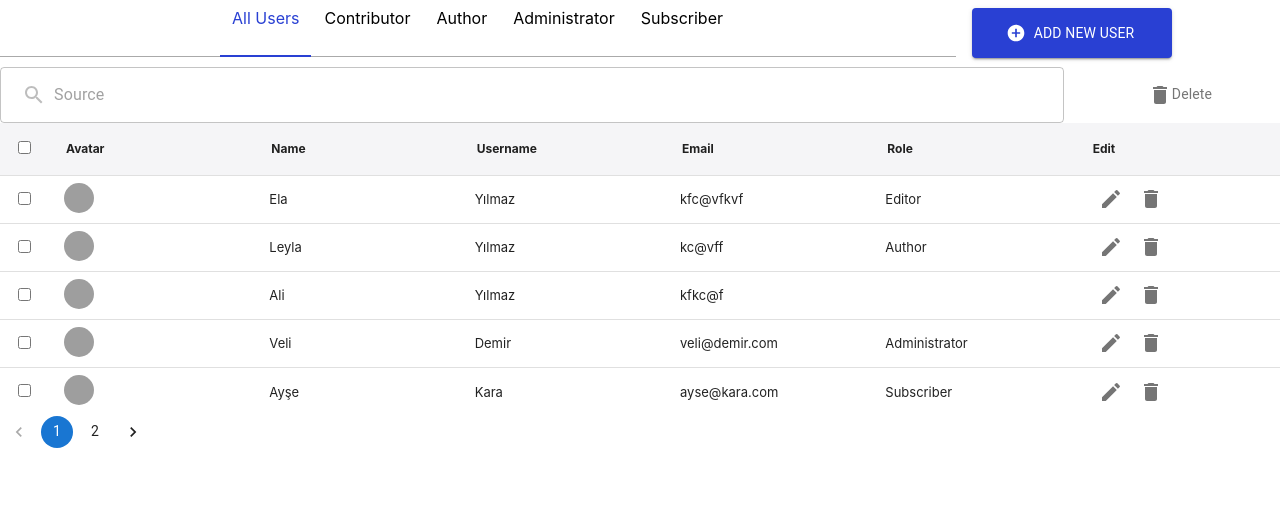
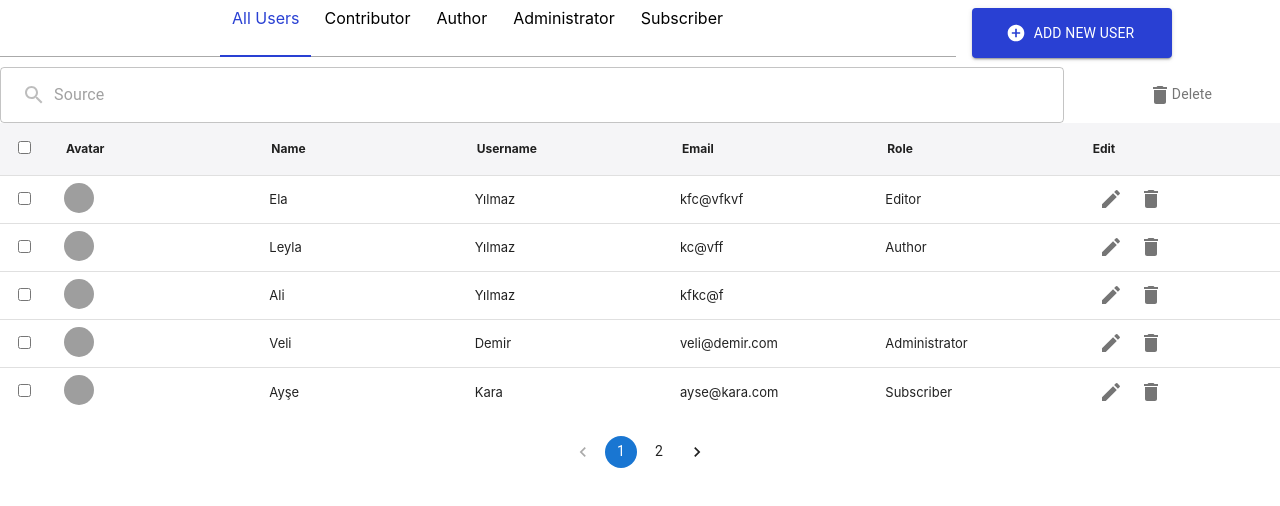
Before and after one commit to elanurbirinci/UserDash, a React (Create React App) app: page / in a window 1280 px wide. Shown: the top 506 px of the page. Built offline with nearby package versions, Linux system fonts and the light colour scheme; grey boxes are pictures that could not be loaded.

Commit message:
Delete işlevi güncellendi

```diff
--- a/src/App.js
+++ b/src/App.js
@@ -332,8 +332,13 @@ function App() {
         customStyles={customStyles}
         onSelectedRowsChange={handleRowSelected}
       />
-      <CustomPagination count={Math.ceil(filteredRecords.length / rowsPerPage)} color="primary" onChange={handlePageChange} />
-
+      <Box sx={{ display: 'flex', justifyContent: 'center', marginTop: '20px' }}>
+        <CustomPagination
+          count={Math.ceil(filteredRecords.length / rowsPerPage)}
+          color="primary"
+          onChange={handlePageChange}
+        />
+      </Box>
       <Dialog open={open} onClose={handleClose}>
         <DialogContent>
           <TextField
```
